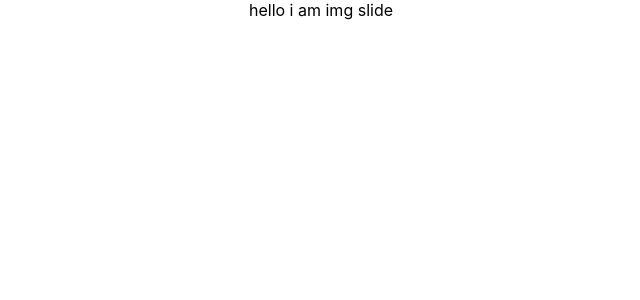
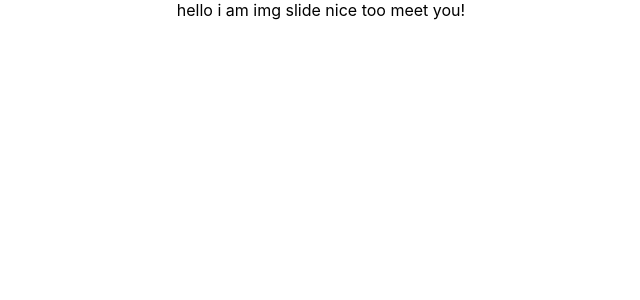
Before and after one commit to Kimyerim1935/slide, a React (Create React App) app: page / in a window 1280 px wide. Shown: the top 300 px of the page, without its empty margins (319-959 px from the left). Built offline with nearby package versions, Linux system fonts and the light colour scheme.

Commit message:
깃 연결

```diff
--- a/src/App.js
+++ b/src/App.js
@@ -4,6 +4,7 @@ function App() {
   return (
     <div className="App">
       hello i am img slide
+      nice too meet you!
     </div>
   );
 }
```
